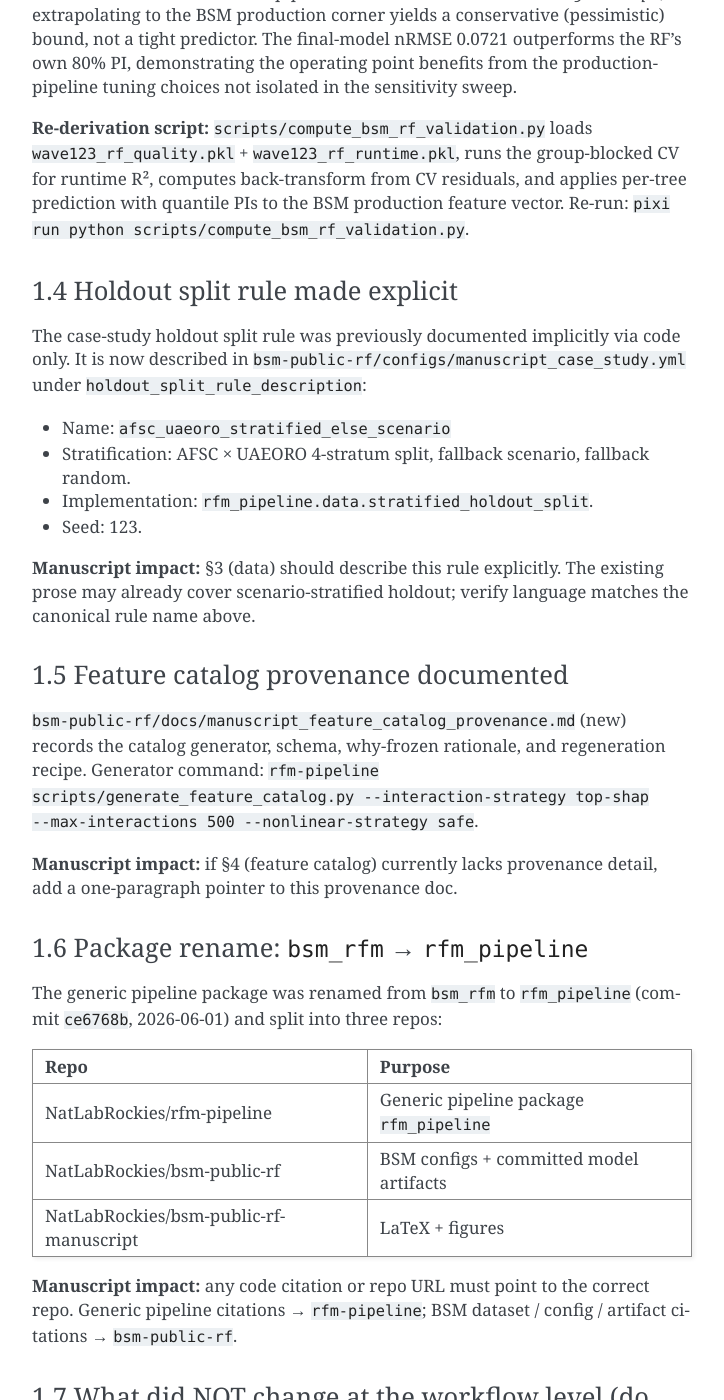
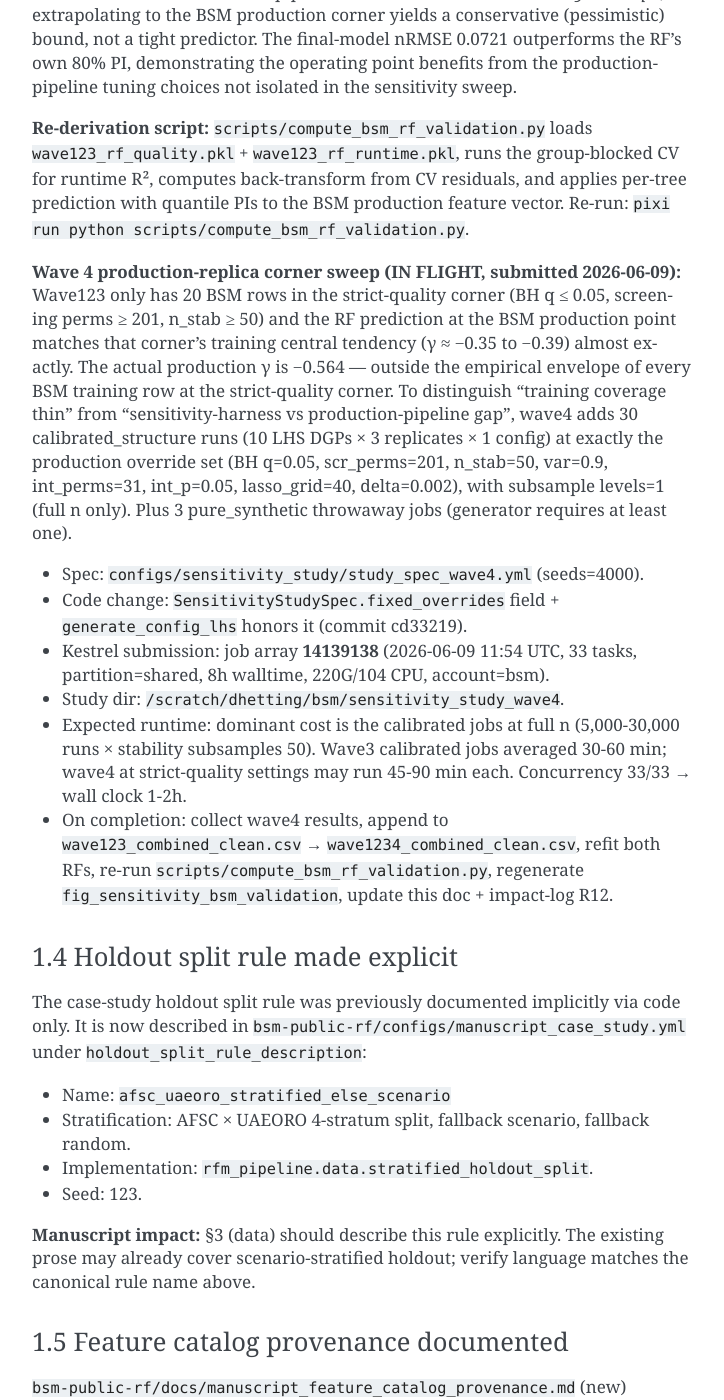
Before and after one commit to NatLabRockies/rfm-pipeline, a Sphinx documentation site: the page built from docs/manuscripts/full_dataset_run_revision_notes.md, in a window 1280 px wide and 1400 px high, scrolled down 5960 px. Shown: the whole window, without its empty margins (388-1112 px from the left). Built offline with Sphinx 7.4.7, drawn with Linux system fonts in a browser that asks for light colours.

Commit message:
revision_notes: record wave4 in-flight (job array 14139138)

```diff
--- a/docs/manuscripts/full_dataset_run_revision_notes.md
+++ b/docs/manuscripts/full_dataset_run_revision_notes.md
@@ -224,6 +224,35 @@ group-blocked CV for runtime R², computes back-transform from CV
 residuals, and applies per-tree prediction with quantile PIs to the BSM
 production feature vector. Re-run:
 `pixi run python scripts/compute_bsm_rf_validation.py`.
+
+**Wave 4 production-replica corner sweep (IN FLIGHT, submitted 2026-06-09):**
+Wave123 only has 20 BSM rows in the strict-quality corner
+(BH q ≤ 0.05, screening perms ≥ 201, n_stab ≥ 50) and the RF prediction
+at the BSM production point matches that corner's training central
+tendency (γ ≈ −0.35 to −0.39) almost exactly. The actual production γ
+is −0.564 — outside the empirical envelope of every BSM training row at
+the strict-quality corner. To distinguish "training coverage thin" from
+"sensitivity-harness vs production-pipeline gap", wave4 adds 30
+calibrated_structure runs (10 LHS DGPs × 3 replicates × 1 config) at
+exactly the production override set (BH q=0.05, scr_perms=201, n_stab=50,
+var=0.9, int_perms=31, int_p=0.05, lasso_grid=40, delta=0.002), with
+subsample levels=1 (full n only). Plus 3 pure_synthetic throwaway jobs
+(generator requires at least one).
+
+- Spec: `configs/sensitivity_study/study_spec_wave4.yml` (seeds=4000).
+- Code change: `SensitivityStudySpec.fixed_overrides` field +
+  `generate_config_lhs` honors it (commit cd33219).
+- Kestrel submission: job array **14139138** (2026-06-09 11:54 UTC, 33
+  tasks, partition=shared, 8h walltime, 220G/104 CPU, account=bsm).
+- Study dir: `/scratch/dhetting/bsm/sensitivity_study_wave4`.
+- Expected runtime: dominant cost is the calibrated jobs at full n
+  (5,000-30,000 runs × stability subsamples 50). Wave3 calibrated jobs
+  averaged 30-60 min; wave4 at strict-quality settings may run 45-90
+  min each. Concurrency 33/33 → wall clock 1-2h.
+- On completion: collect wave4 results, append to
+  `wave123_combined_clean.csv` → `wave1234_combined_clean.csv`, refit
+  both RFs, re-run `scripts/compute_bsm_rf_validation.py`, regenerate
+  `fig_sensitivity_bsm_validation`, update this doc + impact-log R12.
 
 ### 1.4 Holdout split rule made explicit
 
```
